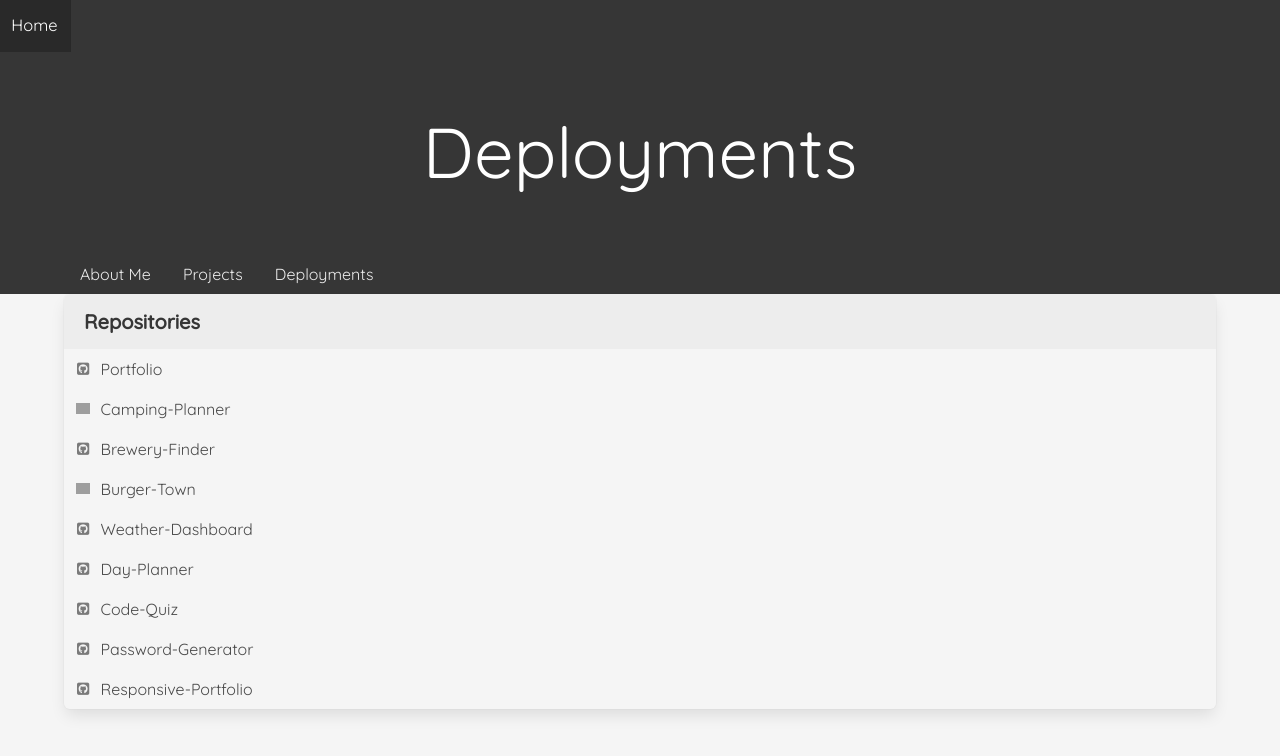
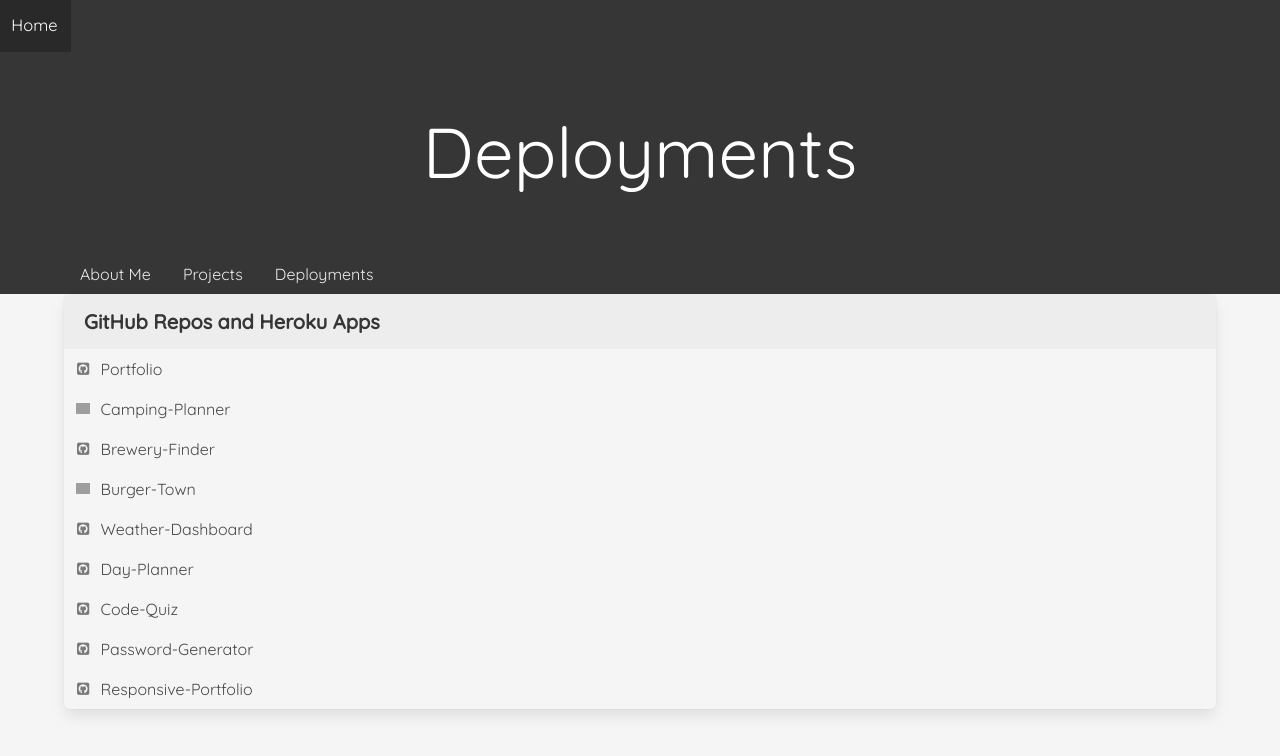
Before and after one commit to amcmilne/Portfolio, a plain HTML site: page githubpages.html in a window 1280 px wide. Shown: the top 756 px of the page. Drawn offline with nearby package versions, Linux system fonts and the light colour scheme; grey boxes are pictures that could not be loaded.

Commit message:
corrections

```diff
--- a/githubpages.html
+++ b/githubpages.html
@@ -46,7 +46,7 @@
         <nav class="panel">
             <strong>
                 <p class="panel-heading">
-                    Repositories
+                    GitHub Repos and Heroku Apps
                 </p>
             </strong>
             <a class="navbar-item" href="https://amcmilne.github.io/Portfolio/"> <span class="panel-icon">
```
